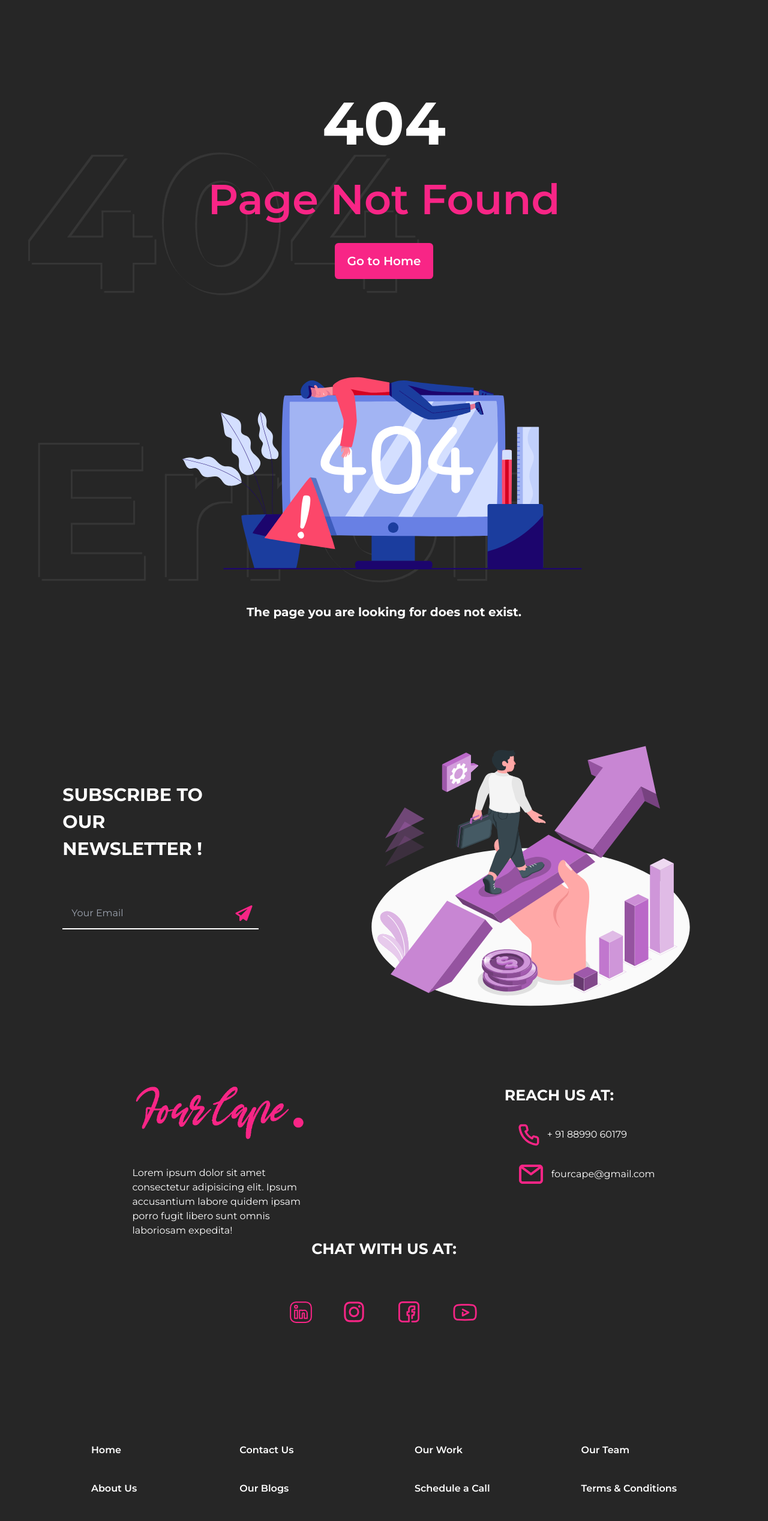
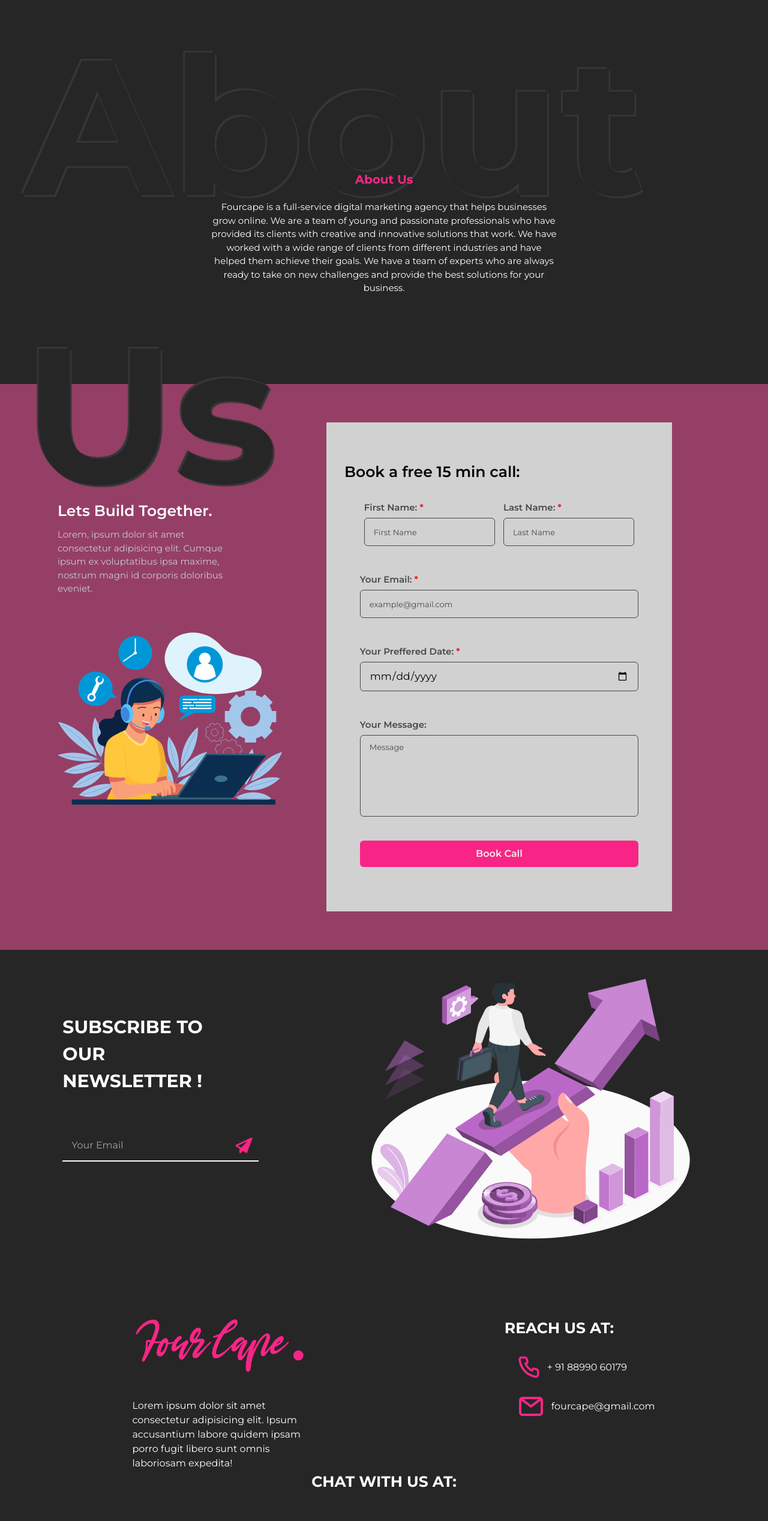
Before and after one commit to Four-Cape-Org/Four-Cape-Web-Frontend, a React (Vite) app: page /about in a window 1280 px wide. Shown: the part 120-2655 px from the top of the page at 60% size. Built offline with nearby package versions, Linux system fonts and the light colour scheme.

Commit message:
Added about, services and page not found

```diff
--- /dev/null
+++ b/src/Components/About/About.jsx
@@ -0,0 +1,29 @@
+import React, {useRef} from 'react'
+
+import Navbar from '../Navbar'
+import Footer from '../Footer'
+import BookCall from '../BookCall'
+import OverlayText from '../Elements/OverlayText'
+
+
+const About = () => {
+
+  const bookCallRef = useRef(null);
+
+  return (
+    <>
+      <Navbar bookCallRef={bookCallRef}/>
+      <section className='relative'>
+      <OverlayText className="absolute top-0 left-10 z-[0] text-[20em]" text="About Us" />
+        <div className='relative pt-[19em] pb-[3em]'>
+          <h4 className='text-accent-color font-bold font-primary text-[20px] my-[10px] text-center'>About Us</h4>
+          <p className='font-primary text-[15px] w-[45%] my-[20px] mx-auto text-center'>Fourcape is a full-service digital marketing agency that helps businesses grow online. We are a team of young and passionate professionals who have provided its clients with creative and innovative solutions that work. We have worked with a wide range of clients from different industries and have helped them achieve their goals. We have a team of experts who are always ready to take on new challenges and provide the best solutions for your business.</p>
+        </div>
+      </section>
+      <BookCall  bookCallRef={bookCallRef}/>
+      <Footer bookCallRef={bookCallRef}/>
+    </>
+  )
+}
+
+export default About
--- a/src/Components/Contact/Contact.jsx
+++ b/src/Components/Contact/Contact.jsx
@@ -90,7 +90,7 @@
 
         </section>
         <BookCall  bookCallRef={bookCallRef} />
-        <Footer />
+        <Footer  bookCallRef={bookCallRef} />
     </>
   )
 }
--- a/src/Components/Footer.jsx
+++ b/src/Components/Footer.jsx
@@ -15,7 +15,13 @@
 import { Link } from 'react-router-dom'
 
 
-const Footer = () => {
+const Footer = ({bookCallRef, buttonVisible = true}) => {
+
+
+    const scrollToElement = (ref) => {
+        ref.current?.scrollIntoView({behavior: 'smooth'});
+      };
+
   return (
     <div className='footer'>
 
@@ -81,20 +87,15 @@
                 <li className='my-[20px] font-semibold'>
                     <Link to='/' className='hover:text-accent-color'>About Us</Link>
                 </li>
-                <li className='my-[20px] font-semibold'>
-                    <Link to='/' className='hover:text-accent-color'>Our Service</Link>
-                </li>
             </ul>
 
             <ul className='flex flex-col justify-center items-start'>
                 <li className='my-[20px] font-semibold'>
+                    <Link to='/' className='hover:text-accent-color'>Our Service</Link>
+                </li>
+
+                <li className='my-[20px] font-semibold'>
                     <Link to='/' className='hover:text-accent-color'>Contact Us</Link>
-                </li>
-                <li className='my-[20px] font-semibold'>
-                    <Link to='/' className='hover:text-accent-color'>Our Blogs</Link>
-                </li>
-                <li className='my-[20px] font-semibold'>
-                    <Link to='/' className='hover:text-accent-color'>Connect With Us</Link>
                 </li>
             </ul>
 
@@ -102,18 +103,13 @@
                 <li className='my-[20px] font-semibold'>
                     <Link to='/' className='hover:text-accent-color'>Our Work</Link>
                 </li>
+                {buttonVisible ?
                 <li className='my-[20px] font-semibold'>
-                    <Link to='/' className='hover:text-accent-color'>Schedule a Call</Link>
-                </li>
-                <li className='my-[20px] font-semibold'>
-                    <Link to='/' className='hover:text-accent-color'>Our Portfolio</Link>
-                </li>
+                    <Link  onClick={() => {scrollToElement(bookCallRef)}} className='hover:text-accent-color'>Schedule a Call</Link>
+                </li> : null}
             </ul>
 
             <ul className='flex flex-col justify-center items-start'>
-                <li className='my-[20px] font-semibold'>
-                    <Link to='/' className='hover:text-accent-color'>Our Team</Link>
-                </li>
                 <li className='my-[20px] font-semibold'>
                     <Link to='/' className='hover:text-accent-color'>Terms & Conditions</Link>
                 </li>
--- a/src/Components/Home/Home.jsx
+++ b/src/Components/Home/Home.jsx
@@ -23,7 +23,7 @@
       <BookCall  bookCallRef={bookCallRef}/>
       <ClientReview />
       <JumboButton link="/" spanText="Got a Project ?" title="Tell us Everything." />
-      <Footer />
+      <Footer bookCallRef={bookCallRef}/>
     </>
   )
 }
--- a/src/Components/Navbar.jsx
+++ b/src/Components/Navbar.jsx
@@ -1,4 +1,4 @@
-import React, { useRef } from 'react'
+import React from 'react'
 import { NavLink, Link } from 'react-router-dom';
 import Logo from '../assets/img/prime/fourcapeLogoWhite.png';
 
@@ -27,6 +27,9 @@
                     <NavLink className="p-[10px] text-[15px] font-primary hover:text-accent-color transition-all duration-500" to="/work">Our Work</NavLink>
                 </li>
                 <li className='mx-[10px]'>
+                    <NavLink className="p-[10px] text-[15px] font-primary hover:text-accent-color transition-all duration-500" to="/about">About Us</NavLink>
+                </li>
+                <li className='mx-[10px]'>
                     <NavLink className="p-[10px] text-[15px] font-primary hover:text-accent-color transition-all duration-500" to="/services">Services</NavLink>
                 </li>
                 <li className='mx-[10px]'>
--- a/src/Components/PNF/PNF.jsx
+++ b/src/Components/PNF/PNF.jsx
@@ -19,7 +19,7 @@
           <p className="text-[20px] font-bold">The page you are looking for does not exist.</p>
         </div>
       </main>
-      <Footer />
+      <Footer buttonVisible={false} />
     </>
   )
 }
--- a/src/Components/Router.jsx
+++ b/src/Components/Router.jsx
@@ -3,6 +3,8 @@
 
 // Route Components
 import Home from './Home/Home'
+import About from './About/About'
+import Services from './Services/Services'
 import Contact from './Contact/Contact'
 import PNF from './PNF/PNF'
 
@@ -10,6 +12,8 @@
   return (
     <Routes>
       <Route path="/" element={<Home />} />
+      <Route path="/about" element={<About />} />
+      <Route path="/services" element={<Services />} />
       <Route path="/contact" element={<Contact />} />
       <Route path="/*" element={<PNF/>} />
     </Routes>
--- /dev/null
+++ b/src/Components/Services/Services.jsx
@@ -0,0 +1,28 @@
+import React, {useRef} from 'react'
+
+import Navbar from '../Navbar'
+import Footer from '../Footer'
+import BookCall from '../BookCall'
+import OverlayText from '../Elements/OverlayText'
+
+const Services = () => {
+
+    const bookCallRef = useRef(null);
+
+    return (
+      <>
+        <Navbar bookCallRef={bookCallRef}/>
+        <section className='relative'>
+        <OverlayText className="absolute top-0 left-10 z-[0] text-[20em]" text="Services" />
+          <div className='relative pt-[19em] pb-[3em]'>
+            <h4 className='text-accent-color font-bold font-primary text-[20px] my-[10px] text-center'>Our Services</h4>
+            <p className='font-primary text-[15px] w-[45%] my-[20px] mx-auto text-center'>Fourcape is a full-service digital marketing agency that helps businesses grow online. We are a team of young and passionate professionals who have provided its clients with creative and innovative solutions that work. We have worked with a wide range of clients from different industries and have helped them achieve their goals. We have a team of experts who are always ready to take on new challenges and provide the best solutions for your business.</p>
+          </div>
+        </section>
+        <BookCall  bookCallRef={bookCallRef}/>
+        <Footer bookCallRef={bookCallRef}/>
+      </>
+    )
+  }
+
+export default Services
```
